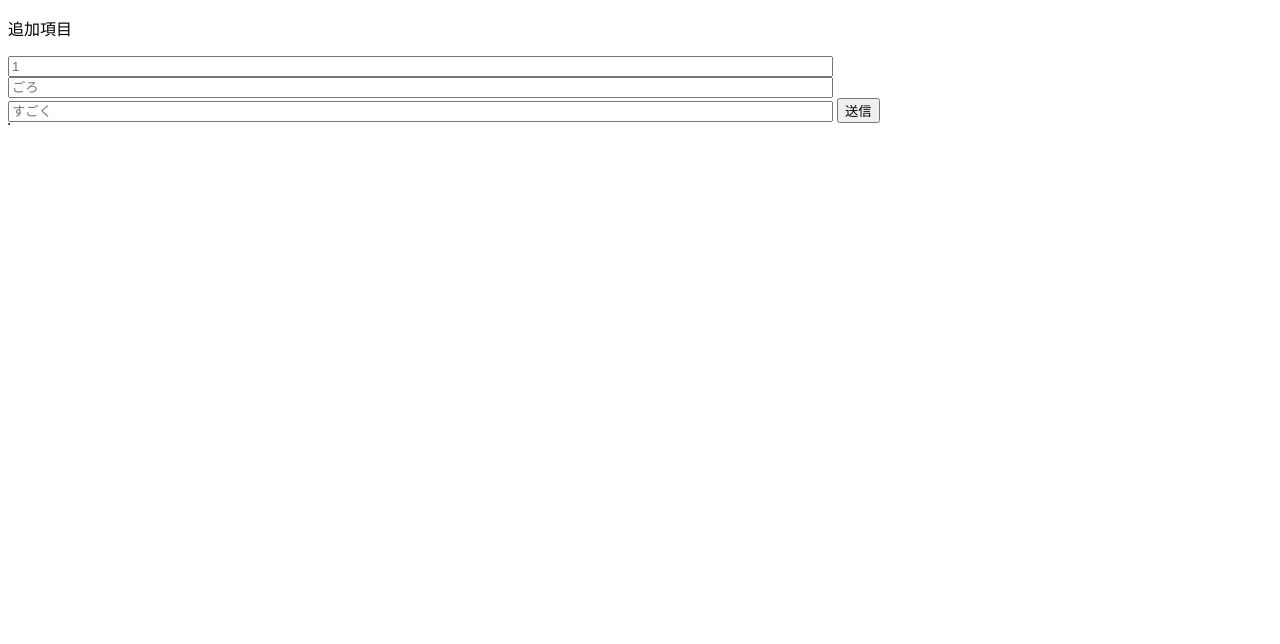
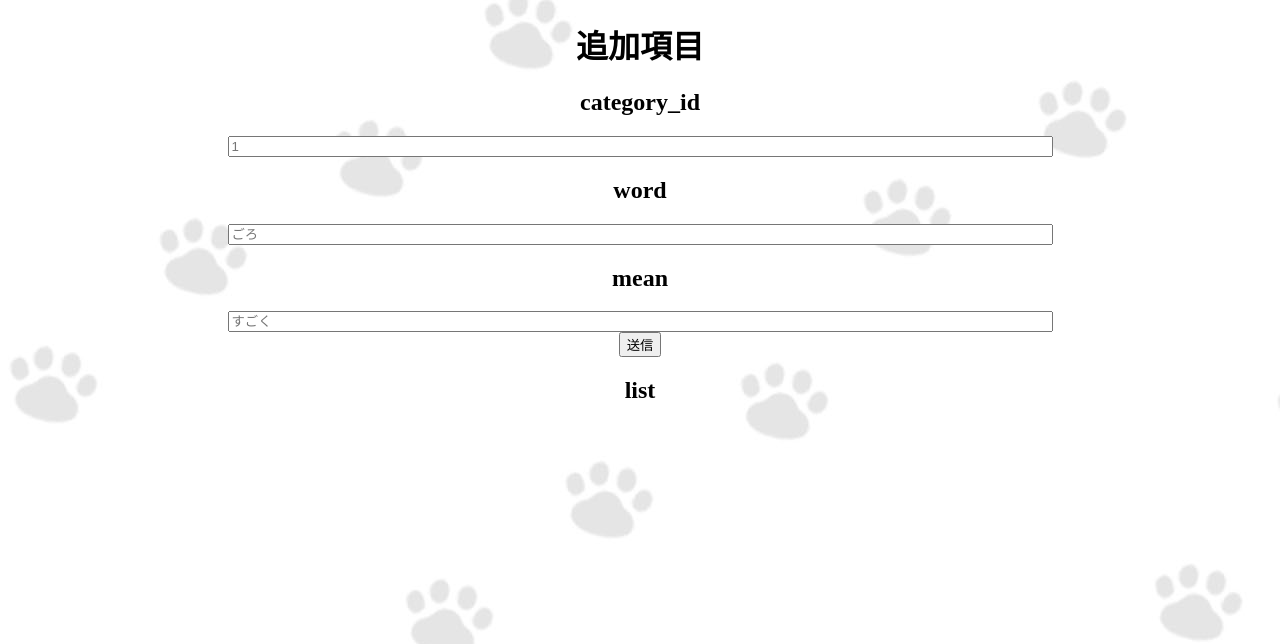
Before and after one commit to kaaa43246y/sotsugyouseisaku, a Flask app: page /add in a window 1280 px wide. Shown: the top 644 px of the page. Run offline with Flask 2, Linux system fonts and the light colour scheme.

Commit message:
追加項目　CSS修正

```diff
--- a/templates/edit.html
+++ b/templates/edit.html
@@ -3,16 +3,24 @@
 <head>
     <meta charset="UTF-8">
     <meta name="viewport" content="width=device-width, initial-scale=1.0">
+
+    <link rel="stylesheet" href="../static/css/style_sp.css" media="screen and (max-width:600px)">
+    <link rel="stylesheet" href="../static/css/style.css" media="screen and (min-width:600px)">
     <title>Document</title>
 </head>
 <body>
-    <p>追加項目</p>
+    <h1>追加項目</h1>
     <form action="/add" method="post">
-        <input type="text" size="100" maxlength="100" name="category_id" placeholder="1"><br>
-        <input type="text" size="100" maxlength="100" name="hougen" placeholder="ごろ"><br>
-        <input type="text" size="100" maxlength="100" name="mean" placeholder="すごく">
+        <h2>category_id</h2>
+            <input type="text" size="100" maxlength="100" name="category_id" placeholder="1"><br>
+        <h2>word</h2>
+            <input type="text" size="100" maxlength="100" name="hougen" placeholder="ごろ"><br>
+        <h2>mean</h2>
+            <input type="text" size="100" maxlength="100" name="mean" placeholder="すごく"><br>
         <input type="submit" name="save" value="送信">
     </form>
+
+    <h2>list</h2>
 
     <table border="1">
         {% for item in edit %}
```
